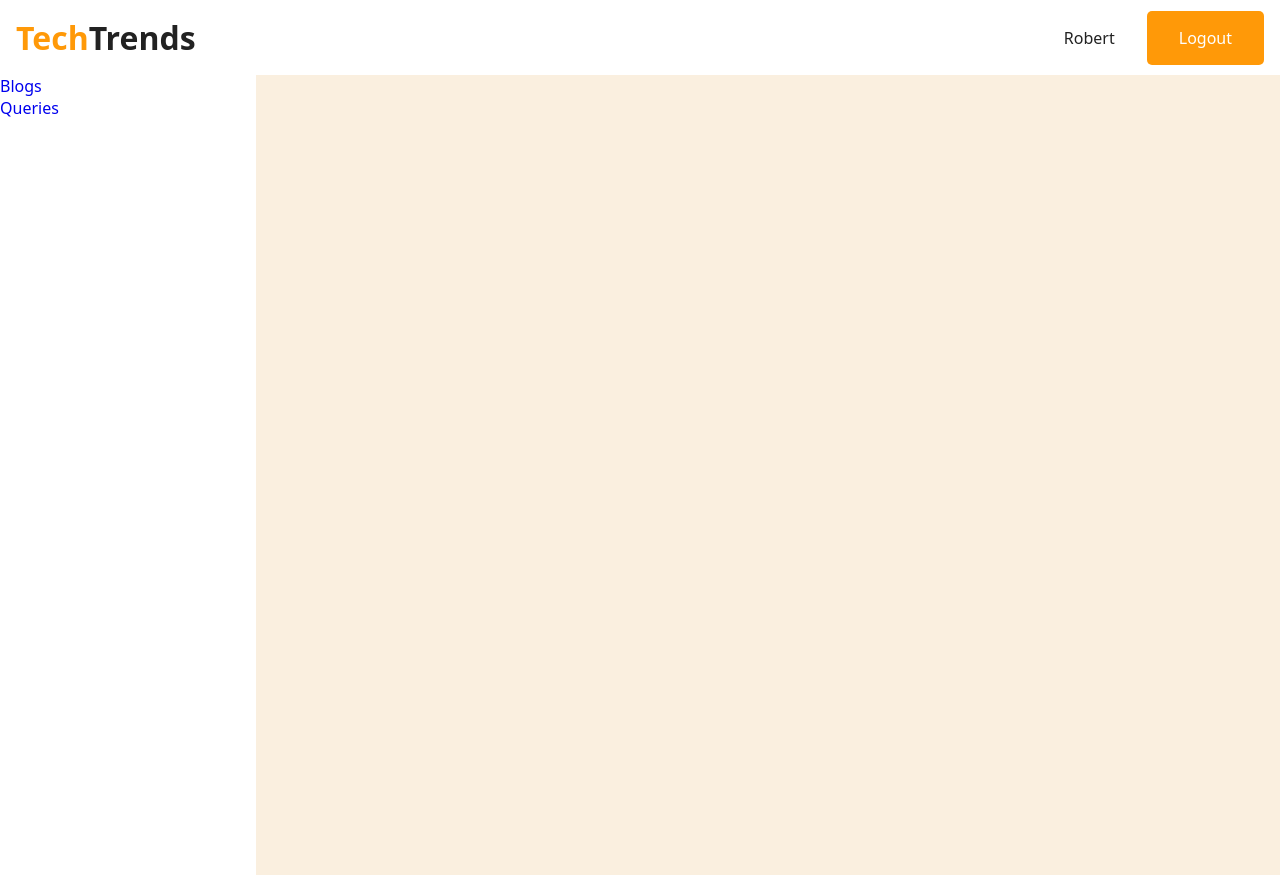
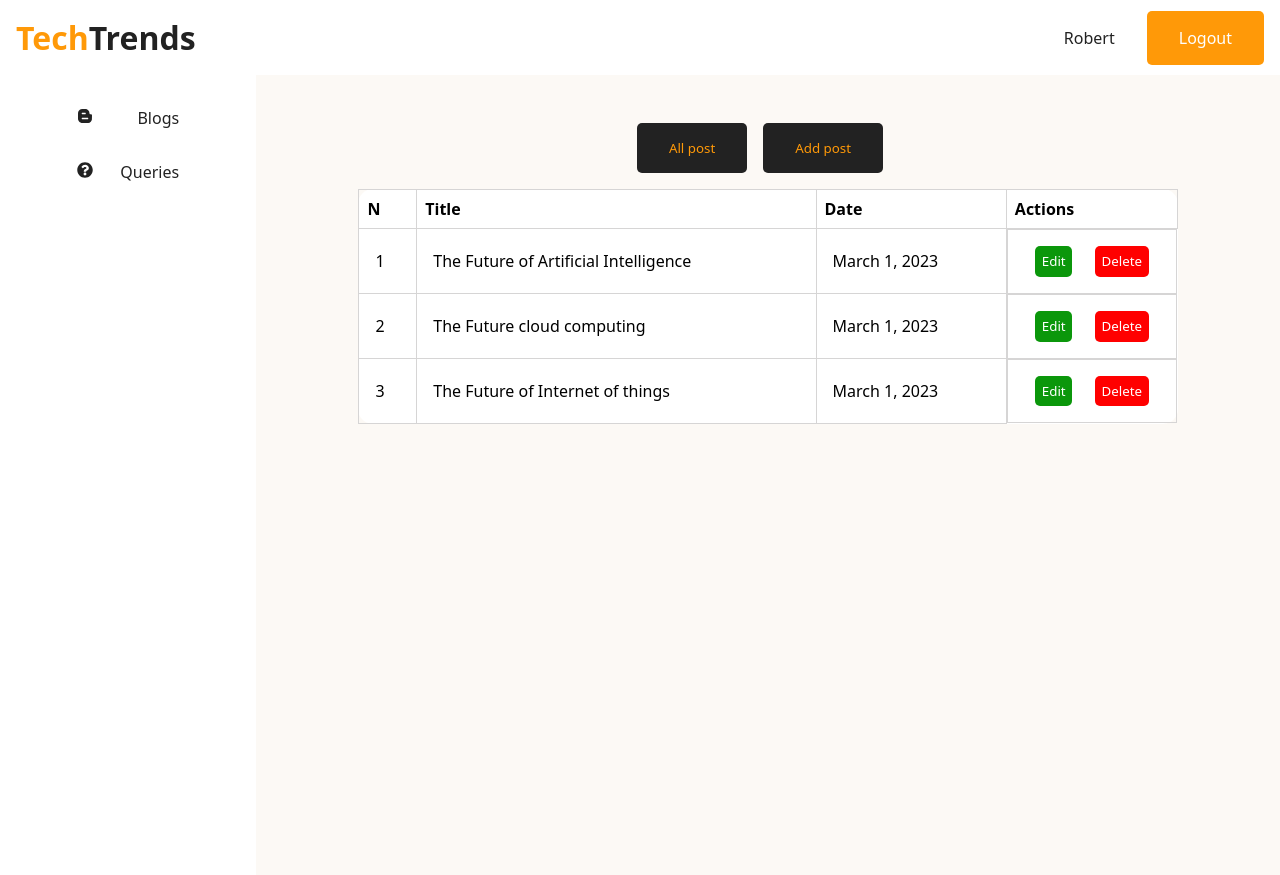
Before and after one commit to NIRoberto/techtrendshub, a React (Create React App) app: page /dashboard in a window 1280 px wide. Built offline with nearby package versions, Linux system fonts and the light colour scheme.

Commit message:
add dashboard to my site

```diff
--- a/src/App.css
+++ b/src/App.css
@@ -543,7 +543,7 @@ footer ul a:hover {
 form {
   display: flex;
   flex-direction: column;
-  width: 60%;
+  width: 40%;
 }
 
 form div {
@@ -552,7 +552,9 @@ form div {
   gap: 1rem;
 }
 
-form input,
+form input[type="text"],
+form input[type="email"],
+form input[type="password"],
 form textarea {
   outline: none;
   border: 1px solid rgb(179, 179, 179);
@@ -570,7 +572,12 @@ form button {
   padding: 0.7rem;
   width: 60%;
 }
-
+footer form {
+  width: 80%;
+}
+footer form input {
+  width: 100%;
+}
 .comments {
   display: flex;
   flex-direction: column;
@@ -752,12 +759,35 @@ footer input {
 
 .dashboard .sidebar {
   background-color: var(--text-white);
-
   height: 100vh;
 }
 
+.dashboard .sidebar ul {
+  display: flex;
+  flex-direction: column;
+  margin-top: 2rem;
+  list-style-type: none;
+  justify-content: space-between;
+  align-items: center;
+  gap: 2rem;
+}
+.dashboard .sidebar ul li {
+  width: 40%;
+}
+.sidebar ul .link {
+  display: flex;
+  width: 100%;
+  justify-content: space-between;
+}
+.sidebar ul .link span {
+  color: var(--main-bg-color);
+  /* font-weight: bold; */
+}
+.sidebar ul .link span:hover {
+  color: var(--main-color);
+}
 .dashboard .out {
-  background-color: #faefdf;
+  background-color: #fcf9f5;
 }
 
 .dashboard .logout {
@@ -777,4 +807,80 @@ footer input {
   outline: none;
   border: none;
   border-radius: 5px;
+  cursor: pointer;
 }
+
+.dashboard .content {
+  display: flex;
+  justify-content: center;
+  align-items: center;
+  flex-direction: column;
+}
+.dashboard .content button {
+  background-color: var(--main-bg-color);
+  color: var(--main-color);
+  border-radius: 5px;
+  margin-right: 1rem;
+  padding: 1rem 2rem;
+  margin-top: 3rem;
+  outline: none;
+  border: none;
+}
+.dashboard .content table {
+  background-color: white;
+  border-collapse: collapse;
+  border-radius: 15px;
+  margin: 1rem;
+  width: 80%;
+}
+.dashboard .content table td {
+  padding: 1rem;
+}
+
+th,
+td {
+  border: 1px solid rgb(214, 213, 213);
+  padding: 8px;
+  text-align: left;
+}
+
+.dashboard .actions {
+  display: flex;
+  justify-content: space-around;
+}
+
+.dashboard .actions .edit {
+  background-color: rgb(11, 151, 11);
+  color: white;
+  padding: 0.4rem;
+  border-radius: 5px;
+  font-size: smaller;
+}
+.dashboard .actions .delete {
+  background-color: red;
+  color: white;
+  padding: 0.4rem;
+  border-radius: 5px;
+  font-size: smaller;
+}
+
+.dashboard .action th {
+  font-weight: bold;
+}
+
+.dashboard .add {
+  background-color: var(--text-white);
+  border-radius: 5px;
+  padding: 2rem;
+  width: 80%;
+  margin: 1rem;
+}
+.dashboard .add form textarea {
+  height: 8rem;
+}
+.dashboard form {
+  width: 100%;
+}
+.dashboard .logo .link {
+  color: var(--main-bg-color);
+}
--- a/src/App.js
+++ b/src/App.js
@@ -42,6 +42,7 @@ function App() {
         </Route>
         <Route path="/dashboard" element={<SharedDashboard />}>
           <Route index element={<DashboardView />} />
+          <Route path="*" element={<DashboardView />} />
         </Route>
       </>
     )
--- a/src/components/SharedDashboard.js
+++ b/src/components/SharedDashboard.js
@@ -1,4 +1,5 @@
 import React from "react";
+import { FaBloggerB, FaQuestionCircle } from "react-icons/fa";
 import { Link, Outlet } from "react-router-dom";
 
 const SharedDashboard = () => {
@@ -6,9 +7,11 @@ const SharedDashboard = () => {
     <div className="dashboard">
       <div className="nav">
         <div className="logo">
-          <h1>
-            <span>Tech</span>Trends
-          </h1>
+          <Link to="/" className="link">
+            <h1>
+              <span>Tech</span>Trends
+            </h1>
+          </Link>
         </div>
         <div className="logout">
           <div className="user_logout">
@@ -22,13 +25,19 @@ const SharedDashboard = () => {
       <div className="sidebar">
         <ul>
           <li>
-            <Link className="link" to="/query">
-              Blogs
+            <Link className="link" to="/dashboard">
+              <span>
+                <FaBloggerB />
+              </span>
+              <span>Blogs</span>
             </Link>
           </li>
           <li>
-            <Link className="link" to="/query">
-              Queries
+            <Link className="link" to="/dashboard">
+              <span>
+                <FaQuestionCircle />
+              </span>
+              <span>Queries</span>
             </Link>
           </li>
         </ul>
--- a/src/pages/DashboardView.js
+++ b/src/pages/DashboardView.js
@@ -1,11 +1,64 @@
 import React from "react";
-
+import { useState } from "react";
+import blog from "../components/data/blog";
 const DashboardView = () => {
+  const [add, setAdd] = useState(false);
   return (
-    <div>
-      <div></div>
-      <div></div>
-      <div></div>
+    <div className="content">
+      <div className="navigation">
+        <button onClick={() => setAdd(false)}>All post</button>
+        <button onClick={() => setAdd(true)}>Add post</button>
+      </div>
+      {add ? (
+        <div className="add">
+          <form>
+            <div>
+              <label htmlFor="title">Title</label>
+              <input type="text" placeholder="Enter title here..." />
+            </div>
+            <div>
+              <label htmlFor="description">Description</label>
+              <textarea name="description" id="" cols="30" rows="10"></textarea>
+            </div>
+            <div>
+              <label htmlFor="">Image</label>
+              <input type="file" />
+            </div>
+            <div>
+              <button>Create</button>
+            </div>
+          </form>
+        </div>
+      ) : (
+        <table>
+          <thead>
+            <tr>
+              <th>N</th>
+              <th>Title</th>
+              <th>Date</th>
+              <th>Actions</th>
+            </tr>
+          </thead>
+          <tbody>
+            {/* <tr> */}
+            {blog.map((item, index) => {
+              const { title, date } = item;
+              return (
+                <tr>
+                  <td>{index + 1}</td>
+                  <td>{title}</td>
+                  <td>{date}</td>
+                  <td className="actions">
+                    <span className="edit">Edit</span>
+                    <span className="delete">Delete</span>
+                  </td>
+                </tr>
+              );
+            })}
+            {/* </tr> */}
+          </tbody>
+        </table>
+      )}
     </div>
   );
 };
```
